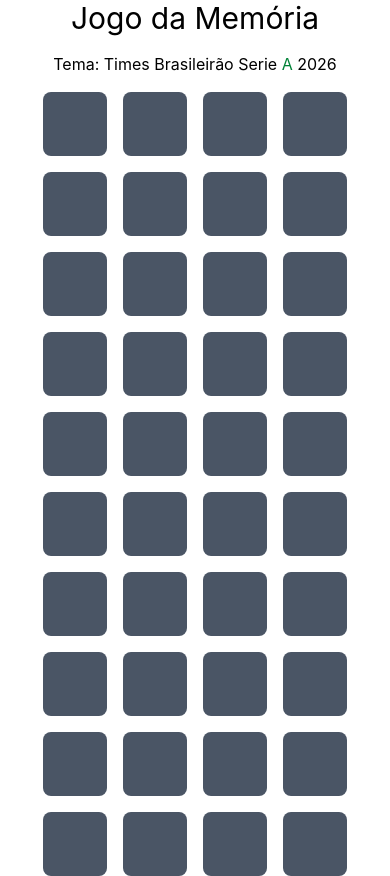
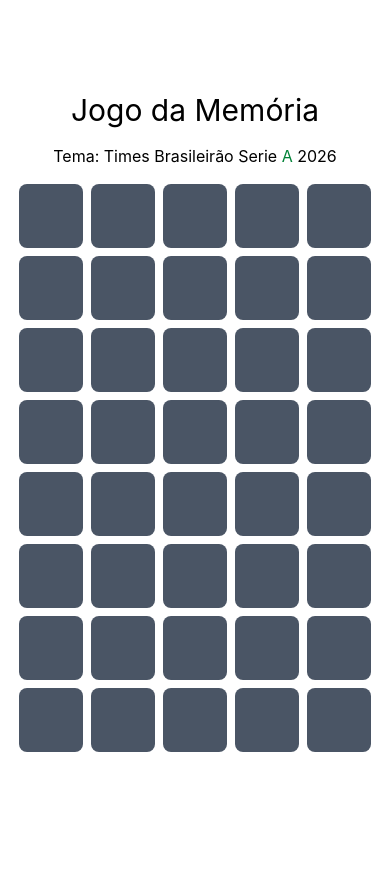
Before and after one commit to andre-arcanjo/jogo-da-memoria, a React (Vite) app: page / in a window 390 px wide. After the commit the page ends 844 px from the top, so only its background shows below. Built offline with nearby package versions, Linux system fonts and the light colour scheme.

Commit message:
fix: improve game board and team card responsiveness

```diff
--- a/src/App.tsx
+++ b/src/App.tsx
@@ -92,13 +92,13 @@ function App() {
   }
 
   return (
-    <div className="min-h-screen space-y-4 flex flex-col justify-center items-center px-2 sm:px-16 2xl:px-2 ">
+    <div className="min-h-screen space-y-4 flex flex-col justify-center items-center px-2 py-1 sm:px-16 2xl:px-2 ">
       <h1 className="text-3xl">Jogo da Memória</h1>
       <h2 className="sm:text-2xl">
         Tema: Times Brasileirão Serie <span className="text-green-700">A</span>{' '}
         2026
       </h2>
-      <div className="flex flex-wrap justify-center gap-4 lg:mx-25">
+      <div className="flex w-full max-w-360 flex-wrap justify-center gap-2 px-1 sm:gap-3">
         {cards.map((team) => (
           <button
             onClick={() => handleCardClick(team.id)}
@@ -106,18 +106,18 @@ function App() {
             className="flex flex-col items-center cursor-pointer"
           >
             {team.flipped ? (
-              <div className="w-16 h-16 sm:w-18 sm:h-18 2xl:w-32 2xl:h-32 bg-gray-200 flex flex-col items-center justify-center gap-2 rounded-lg cursor-default">
+              <div className="w-16 h-16 sm:w-20 sm:h-20 lg:w-26 lg:h-26 2xl:w-32 2xl:h-32 bg-gray-200 flex flex-col items-center justify-center gap-2 rounded-lg cursor-default">
                 <p className="text-[10px] sm:text-[11.5px] 2xl:text-[16px]">
                   {team.name}
                 </p>
                 <img
                   src={team.image}
                   alt={team.name}
-                  className="w-7 h-7 sm:w-10 sm:h-10 2xl:w-14 2xl:h-14"
+                  className="w-7 h-7 sm:w-10 sm:h-10 lg:w-12 lg:h-12 2xl:w-14 2xl:h-14"
                 />
               </div>
             ) : (
-              <div className="bg-gray-600 w-16 h-16 sm:w-18 sm:h-18 2xl:w-32 2xl:h-32 rounded-lg hover:bg-gray-800"></div>
+              <div className="bg-gray-600 w-16 h-16 sm:w-20 sm:h-20 lg:w-26 lg:h-26 2xl:w-32 2xl:h-32 rounded-lg hover:bg-gray-800"></div>
             )}
           </button>
         ))}
```
